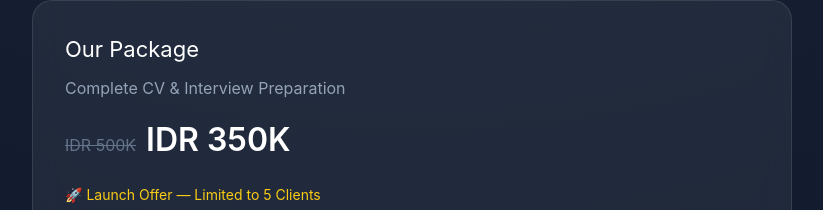
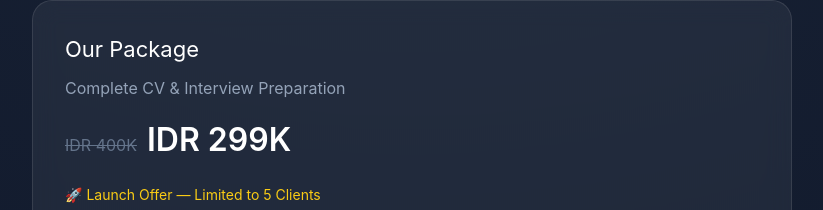
Before and after one commit to Ramzyjof/vd-fokus-landing, a Next.js app: page / in a window 1280 px wide. Shown: the part 1014-1224 px from the top of the page, without its empty margins (228-1051 px from the left). Built offline with nearby package versions, Linux system fonts and the light colour scheme.

Commit message:
update pricing

```diff
--- a/app/page.tsx
+++ b/app/page.tsx
@@ -124,10 +124,10 @@ export default function Page() {
           {/* PRICE */}
           <div style={{ marginBottom: "20px" }}>
             <span style={{ textDecoration: "line-through", color: "#64748b", marginRight: "10px" }}>
-              IDR 500K
+              IDR 400K
             </span>
             <span style={{ fontSize: "32px", fontWeight: 600 }}>
-              IDR 350K
+              IDR 299K
             </span>
           </div>
 
```
